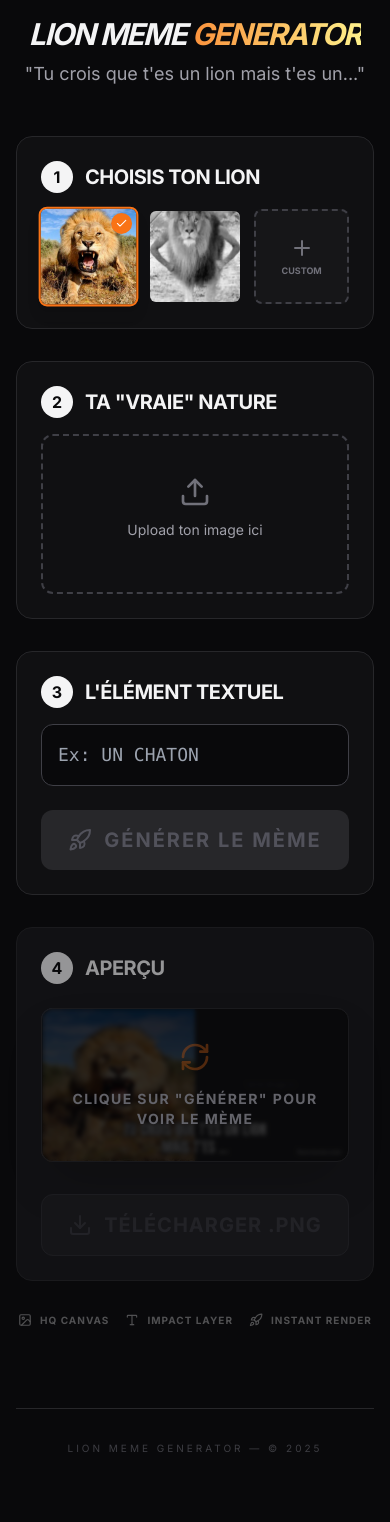
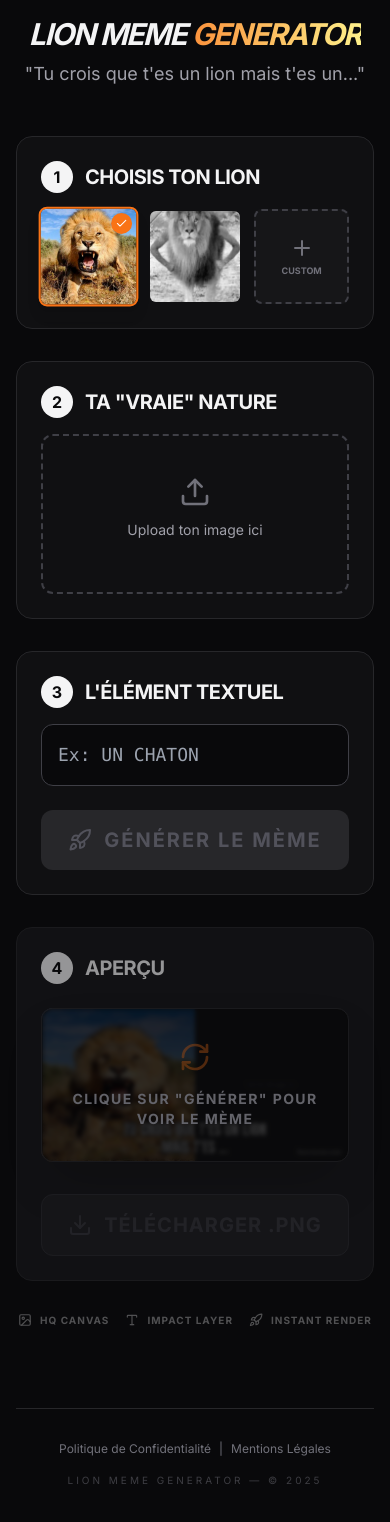
Before and after one commit to Swaksm/tucroisquetesunlion, a React (Vite) app: page / in a window 390 px wide. Shown: the top 1522 px of the page. Built offline with nearby package versions, Linux system fonts and the light colour scheme.

Commit message:
mentions legal et politique

```diff
--- a/App.tsx
+++ b/App.tsx
@@ -3,8 +3,12 @@ import React, { useState, useRef } from 'react';
 import { PREDEFINED_LIONS } from './constants';
 import MemeCanvas from './components/MemeCanvas';
 import { Upload, Download, Check, Image as ImageIcon, Type, Rocket, RefreshCw, Plus } from 'lucide-react';
+import PrivacyPolicy from './components/PrivacyPolicy';
+import LegalNotice from './components/LegalNotice';
 
-const App: React.FC = () => {
+type Page = 'main' | 'privacy' | 'legal';
+
+const MainContent: React.FC = () => {
   const [selectedLion, setSelectedLion] = useState(PREDEFINED_LIONS[0].url);
   const [customLionUrl, setCustomLionUrl] = useState<string | null>(null);
   const [userImageUrl, setUserImageUrl] = useState<string | null>(null);
@@ -66,14 +70,7 @@ const App: React.FC = () => {
   const canGenerate = userImageUrl && memeText.trim().length > 0;
 
   return (
-    <div className="min-h-screen p-4 md:p-8 flex flex-col items-center max-w-5xl mx-auto">
-      <header className="text-center mb-12">
-        <h1 className="text-3xl md:text-5xl font-black uppercase tracking-tighter mb-2 italic text-zinc-100">
-          Lion Meme <span className="text-transparent bg-clip-text bg-gradient-to-r from-orange-400 to-yellow-200">Generator</span>
-        </h1>
-        <p className="text-zinc-400 text-lg">"Tu crois que t'es un lion mais t'es un..."</p>
-      </header>
-
+    <>
       <div className="grid grid-cols-1 lg:grid-cols-2 gap-8 w-full">
         {/* Left Column: Controls */}
         <div className="space-y-8">
@@ -248,9 +245,49 @@ const App: React.FC = () => {
           </div>
         </div>
       </div>
+    </>
+  );
+}
+
+const App: React.FC = () => {
+  const [page, setPage] = useState<Page>('main');
+
+  const renderContent = () => {
+    switch (page) {
+      case 'privacy':
+        return <PrivacyPolicy onBack={() => setPage('main')} />;
+      case 'legal':
+        return <LegalNotice onBack={() => setPage('main')} />;
+      case 'main':
+      default:
+        return <MainContent />;
+    }
+  };
+
+  return (
+    <div className="min-h-screen p-4 md:p-8 flex flex-col items-center max-w-5xl mx-auto">
+      <header className="text-center mb-12">
+        <h1 className="text-3xl md:text-5xl font-black uppercase tracking-tighter mb-2 italic text-zinc-100">
+          Lion Meme <span className="text-transparent bg-clip-text bg-gradient-to-r from-orange-400 to-yellow-200">Generator</span>
+        </h1>
+        <p className="text-zinc-400 text-lg">"Tu crois que t'es un lion mais t'es un..."</p>
+      </header>
+
+      <main className="w-full">
+        {renderContent()}
+      </main>
 
       <footer className="mt-20 py-8 border-t border-zinc-800 w-full text-center">
-        <p className="text-zinc-500 text-[10px] uppercase tracking-[0.3em] font-medium opacity-50">
+        <div className="text-zinc-500 text-xs">
+          <button onClick={() => setPage('privacy')} className="hover:text-zinc-300 transition-colors mx-2">
+            Politique de Confidentialité
+          </button>
+          |
+          <button onClick={() => setPage('legal')} className="hover:text-zinc-300 transition-colors mx-2">
+            Mentions Légales
+          </button>
+        </div>
+        <p className="text-zinc-500 text-[10px] uppercase tracking-[0.3em] font-medium opacity-50 mt-4">
           Lion Meme Generator — © 2025
         </p>
       </footer>
--- /dev/null
+++ b/components/LegalNotice.tsx
@@ -0,0 +1,34 @@
+
+import React from 'react';
+
+const LegalNotice: React.FC<{ onBack: () => void }> = ({ onBack }) => {
+  return (
+    <div className="text-zinc-300 max-w-3xl mx-auto p-4 md:p-8">
+      <button onClick={onBack} className="mb-8 bg-zinc-800 hover:bg-zinc-700 text-white font-bold py-2 px-4 rounded-lg">
+        &larr; Retour
+      </button>
+      <h1 className="text-3xl font-bold mb-6 text-white">Mentions Légales</h1>
+      <div className="space-y-4">
+        <h2 className="text-2xl font-bold mt-6 text-white">Éditeur du site</h2>
+        <p>
+          Lion Meme Generator
+        </p>
+        <p>
+          Ce site est un projet de démonstration et n'a pas de statut d'entreprise.
+        </p>
+
+        <h2 className="text-2xl font-bold mt-6 text-white">Hébergement</h2>
+        <p>
+          Ce site est hébergé par Netlify, Inc., situé à 2325 3rd Street, Suite 215, San Francisco, CA 94107, USA.
+        </p>
+
+        <h2 className="text-2xl font-bold mt-6 text-white">Propriété intellectuelle</h2>
+        <p>
+          Le code source de l'application est la propriété de son créateur. Les images de lions prédéfinies sont utilisées à des fins de démonstration. Les images téléchargées par les utilisateurs restent leur propriété et ne sont pas stockées sur nos serveurs.
+        </p>
+      </div>
+    </div>
+  );
+};
+
+export default LegalNotice;
--- /dev/null
+++ b/components/PrivacyPolicy.tsx
@@ -0,0 +1,37 @@
+
+import React from 'react';
+
+const PrivacyPolicy: React.FC<{ onBack: () => void }> = ({ onBack }) => {
+  return (
+    <div className="text-zinc-300 max-w-3xl mx-auto p-4 md:p-8">
+      <button onClick={onBack} className="mb-8 bg-zinc-800 hover:bg-zinc-700 text-white font-bold py-2 px-4 rounded-lg">
+        &larr; Retour
+      </button>
+      <h1 className="text-3xl font-bold mb-6 text-white">Politique de Confidentialité</h1>
+      <div className="space-y-4">
+        <p>
+          Cette politique de confidentialité régit la manière dont Lion Meme Generator collecte, utilise, maintient et divulgue les informations collectées auprès des utilisateurs (chacun, un "Utilisateur") du site web Lion Meme Generator ("Site").
+        </p>
+        <h2 className="text-2xl font-bold mt-6 text-white">Informations que nous collectons</h2>
+        <p>
+          Nous ne collectons aucune information d'identification personnelle sur nos utilisateurs. Les images que vous téléchargez sont traitées dans votre navigateur et ne sont jamais envoyées ou stockées sur nos serveurs.
+        </p>
+        <h2 className="text-2xl font-bold mt-6 text-white">Comment nous utilisons les informations collectées</h2>
+        <p>
+          Comme nous ne collectons aucune information, nous ne les utilisons d'aucune manière. Votre vie privée est entièrement respectée.
+        </p>
+        <h2 className="text-2xl font-bold mt-6 text-white">Partage de vos informations personnelles</h2>
+        <p>
+          Nous ne vendons, n'échangeons ni ne louons les informations d'identification personnelle des utilisateurs à des tiers.
+        </p>
+        <h2 className="text-2xl font-bold mt-6 text-white">Modifications de cette politique de confidentialité</h2>
+        <p>
+          Lion Meme Generator a la discrétion de mettre à jour cette politique de confidentialité à tout moment. Lorsque nous le ferons, nous réviserons la date de mise à jour au bas de cette page. Nous encourageons les utilisateurs à consulter fréquemment cette page pour toute modification afin de rester informés de la manière dont nous aidons à protéger les informations personnelles que nous collectons.
+        </p>
+        <p>Dernière mise à jour : 29 décembre 2025</p>
+      </div>
+    </div>
+  );
+};
+
+export default PrivacyPolicy;
```
